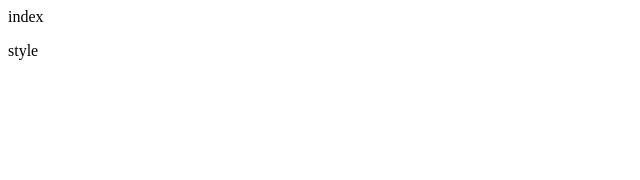
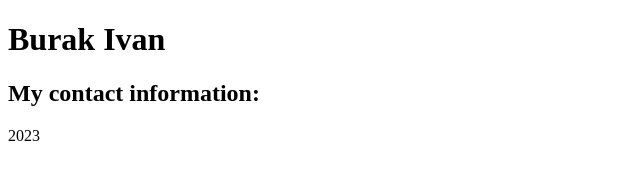
Before and after one commit to Ivantehn/rsschool-cv-stage-1.1, a plain HTML site: page index.html in a window 1280 px wide. Shown: the whole page, without its empty margins (0-640 px from the left). Drawn offline with Linux system fonts and the light colour scheme.

Commit message:
fix: index file

```diff
--- a/index.html
+++ b/index.html
@@ -4,10 +4,18 @@
     <meta charset="UTF-8">
     <meta http-equiv="X-UA-Compatible" content="IE=edge">
     <meta name="viewport" content="width=device-width, initial-scale=1.0">
+    <link href="style.css" rel="stylesheet" type="text/css">
     <title>Markdown & Git</title>
 </head>
 <body>
-    <div>index</div>
-    <p>style</p>
+<header>
+    <h1>Burak Ivan</h1>
+</header>
+<main>
+    <h2>My contact information:</h2>
+</main>
+<footer>
+    <p>2023</p>
+</footer>
 </body>
 </html>
```
